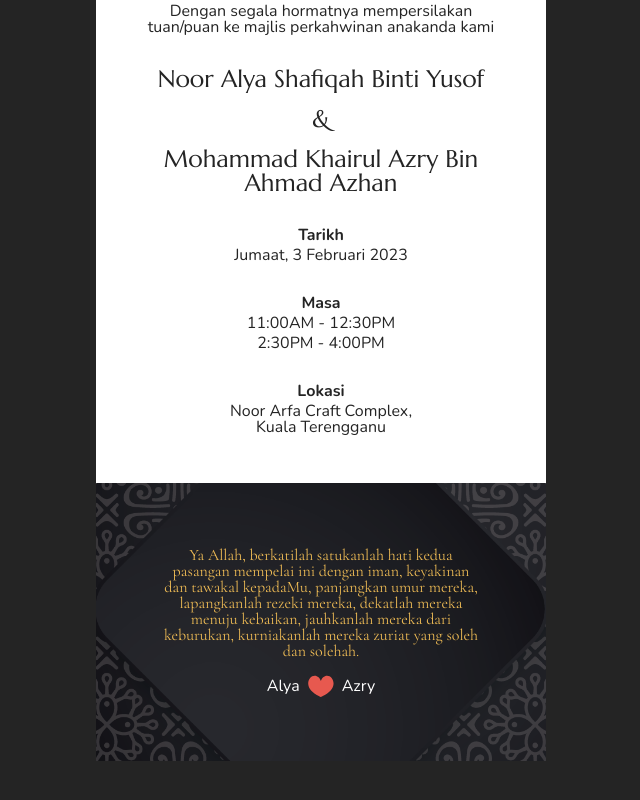
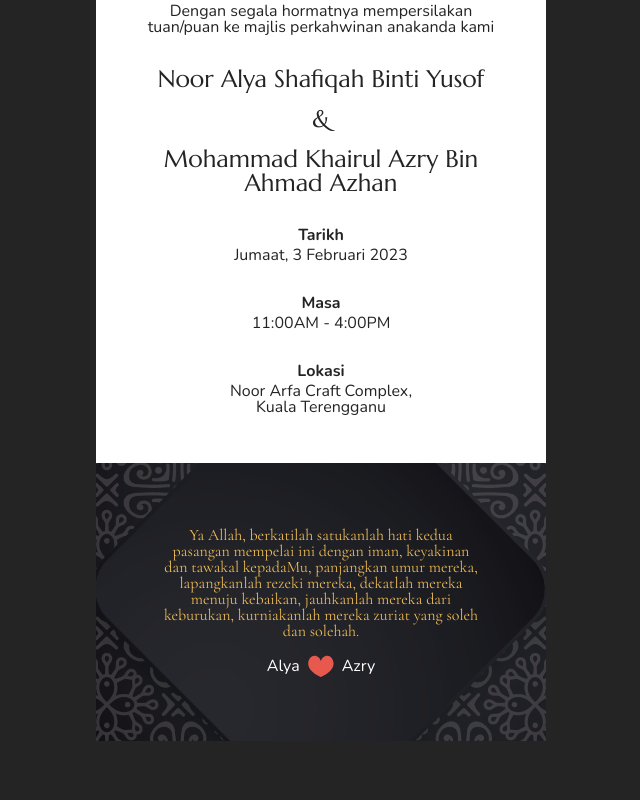
Before and after one commit to alyayusof/walimatul-urus, a Vue app: page / in a window 1280 px wide. Shown: the part 1029-1829 px from the top of the page, without its empty margins (319-959 px from the left). Built offline with nearby package versions, Linux system fonts and the light colour scheme; a web font is replaced by a local one.

Commit message:
update new time

```diff
--- a/src/App.vue
+++ b/src/App.vue
@@ -48,8 +48,7 @@
         </div>
         <div class="font-nunito space-y-0.25">
           <div class="font-bold">Masa</div>
-          <div>11:00AM - 12:30PM</div>
-          <div>2:30PM - 4:00PM</div>
+          <div>11:00AM - 4:00PM</div>
         </div>
         <div class="font-nunito space-y-0.25">
           <div class="font-bold">Lokasi</div>
```
